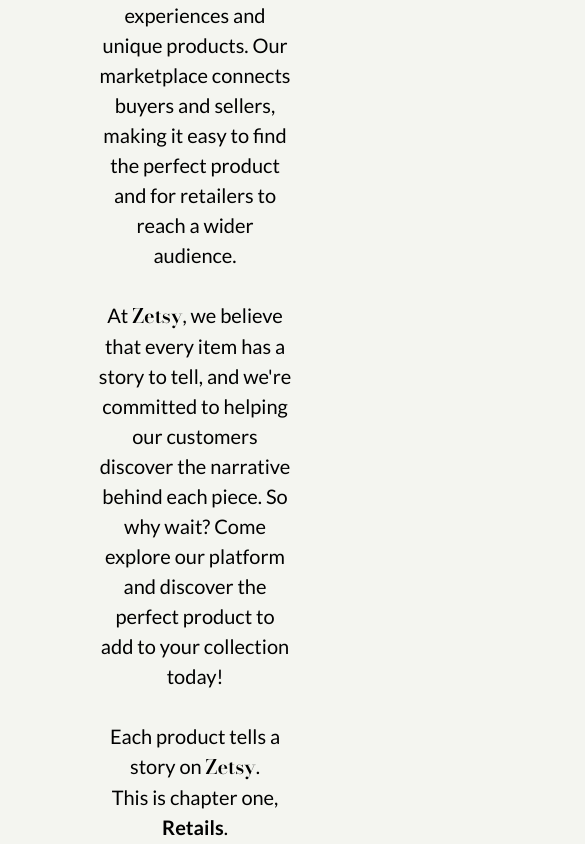
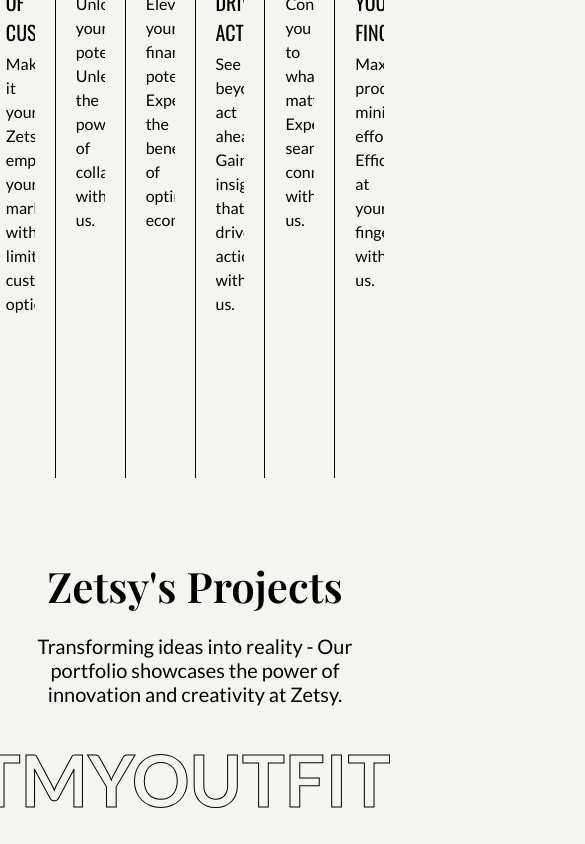
Before and after one commit to Zetsy-FYP/zetsy-react-ui, a React (Vite) app: page / in a window 390 px wide. Shown: the part 1859-2703 px from the top of the page, 585 px wide, since content can reach past the window. Built offline with nearby package versions, Linux system fonts and the light colour scheme.

Commit message:
Working on responsiveness

```diff
--- a/src/index.css
+++ b/src/index.css
@@ -14,6 +14,7 @@
   scroll-behavior: smooth;
   -ms-overflow-style: none; /* IE and Edge */
   scrollbar-width: none; /* Firefox */
+  overflow-x: hidden;
 }
 
 *::-webkit-scrollbar {
@@ -22,5 +23,4 @@
 
 body {
   background: #f4f5f0;
-  overflow-x: hidden;
 }
--- a/src/pages/Landing/styles/style.css
+++ b/src/pages/Landing/styles/style.css
@@ -14,6 +14,15 @@
   margin: 80px auto;
   max-width: 50vw;
   text-align: center;
+}
+@media (max-width: 576px) {
+  .landing__container .landing__introduction {
+    margin: 40px auto;
+    max-width: 90vw;
+  }
+  .landing__container .landing__introduction p:nth-child(4), .landing__container .landing__introduction p:nth-child(5) {
+    display: none;
+  }
 }
 .landing__container .landing__introduction h1 {
   text-align: center;
@@ -49,6 +58,11 @@
   justify-content: center;
   cursor: pointer;
 }
+@media (max-width: 576px) {
+  .landing__container .landing__introduction .joinZetsy {
+    margin-top: 10px;
+  }
+}
 .landing__container .landing__introduction .joinZetsy p {
   text-decoration: underline;
   font-family: "Playfair Display", serif;
@@ -69,12 +83,22 @@
   align-items: flex-start;
   margin-bottom: 80px;
 }
+@media (max-width: 576px) {
+  .landing__container .landing__services .services__container {
+    flex-wrap: wrap;
+  }
+}
 .landing__container .landing__services .services__container .service {
   flex: 1 1 0;
   padding: 0 20px;
   border-left: 1px solid #000;
   min-height: 600px;
   cursor: pointer;
+}
+@media (max-width: 576px) {
+  .landing__container .landing__services .services__container .service {
+    flex: 1;
+  }
 }
 .landing__container .landing__services .services__container .service:first-child {
   border-left: none;
--- a/src/pages/Landing/styles/style.scss
+++ b/src/pages/Landing/styles/style.scss
@@ -6,7 +6,6 @@
     width: 100vw;
     height: 60vh;
     object-fit: cover;
-    // padding: 0 20px;
     object-position: center;
   }
 
@@ -14,6 +13,15 @@
     margin: 80px auto;
     max-width: 50vw;
     text-align: center;
+
+    @media (max-width:576px){
+      margin: 40px auto;
+      max-width: 90vw;
+
+      p:nth-child(4), p:nth-child(5){
+        display: none;
+      }
+    }
 
     h1 {
       text-align: center;
@@ -54,6 +62,10 @@
       justify-content: center;
       cursor: pointer;
 
+      @media (max-width: 576px){
+        margin-top: 10px;
+      }
+
       p {
         text-decoration: underline;
         font-family: "Playfair Display", serif;
@@ -78,12 +90,20 @@
       align-items: flex-start;
       margin-bottom: 80px;
 
+      @media (max-width: 576px){
+        flex-wrap: wrap;
+      }
+
       .service {
         flex: 1 1 0;
         padding: 0 20px;
         border-left: 1px solid #000;
         min-height: 600px;
         cursor: pointer;
+
+        @media (max-width: 576px){
+          flex: 1;
+        }
 
         &:first-child {
           border-left: none;
```
Also changed, not shown: 1 other file (tests, documents, lock files or other folders).
